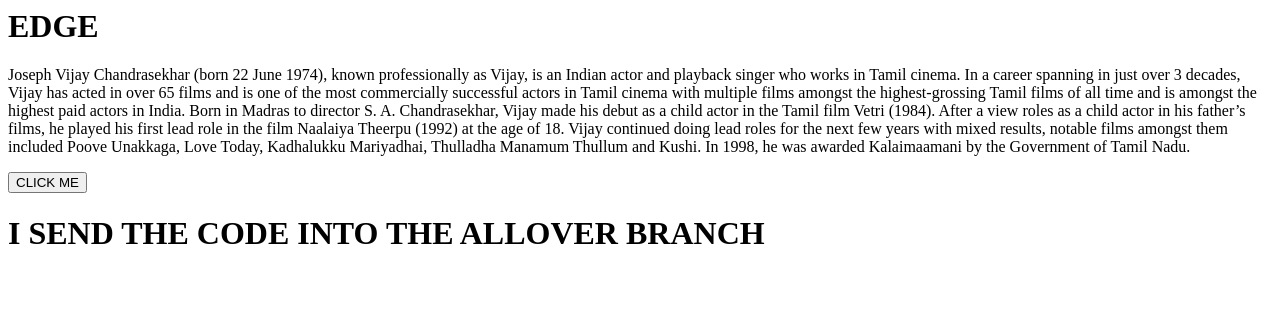
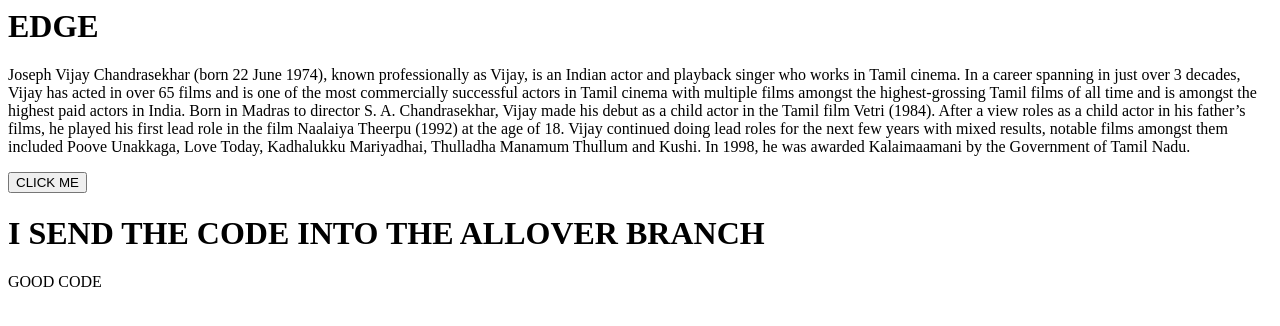
Before and after one commit to Arunraj-Logaraj/demo-git, a plain HTML site: page index.html in a window 1280 px wide. Drawn offline with Linux system fonts and the light colour scheme.

Commit message:
goodcode

```diff
--- a/index.html
+++ b/index.html
@@ -17,4 +17,5 @@
   </p>
   <button>CLICK ME</button>
   <h1>I SEND THE CODE INTO THE ALLOVER BRANCH</h1>
+  <p>GOOD CODE</p>
 </div>
```
